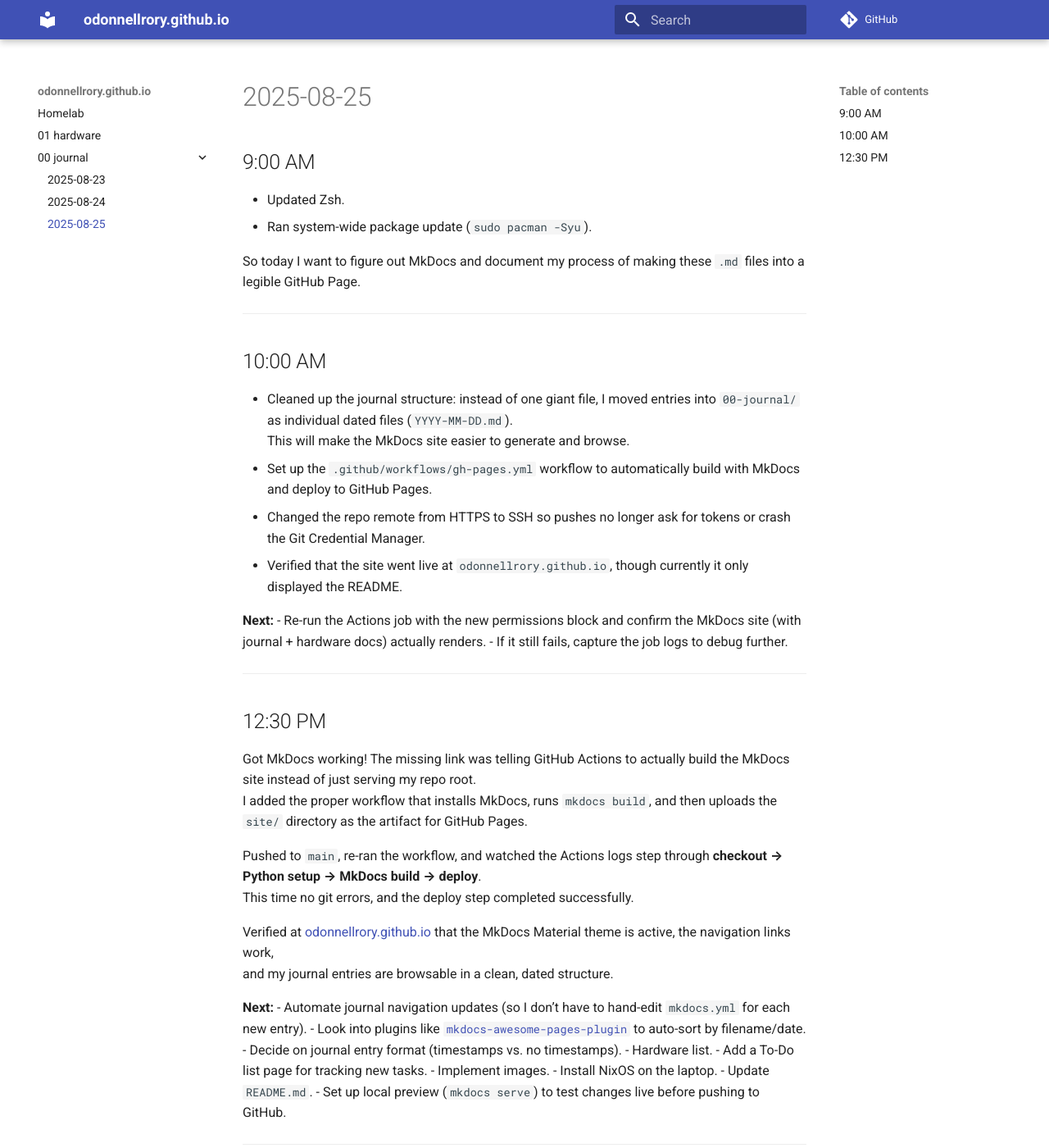
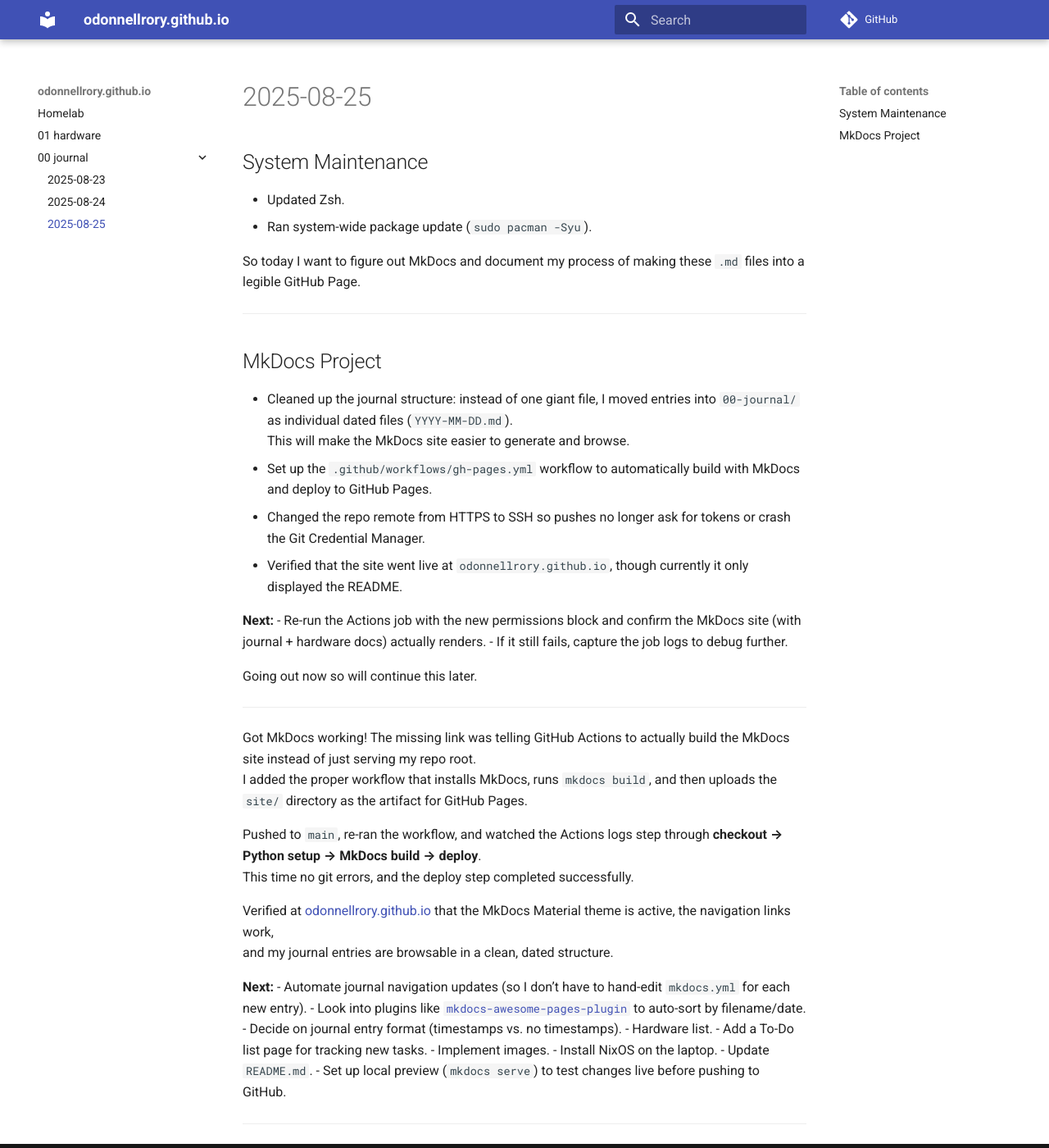
Before and after one commit to odonnellrory/odonnellrory.github.io, an MkDocs documentation site: the page built from docs/00-journal/2025-08-25.md, in a window 1280 px wide and 1400 px high. Shown: the whole window at 82% size. Built offline with MkDocs 1.6.1 and Material for MkDocs 9.7.7, drawn with Linux system fonts in a browser that asks for light colours; comment, search, counter and statistics services are not loaded.

Commit message:
edit journal

```diff
--- a/docs/00-journal/2025-08-25.md
+++ b/docs/00-journal/2025-08-25.md
@@ -1,6 +1,6 @@
 # 2025-08-25
 
-## 9:00 AM
+## System Maintenance
 - Updated Zsh.
 - Ran system-wide package update (`sudo pacman -Syu`).
 
@@ -8,7 +8,8 @@
 
 ---
 
-## 10:00 AM
+## MkDocs Project
+
 - Cleaned up the journal structure: instead of one giant file, I moved entries into `00-journal/` as individual dated files (`YYYY-MM-DD.md`).
   This will make the MkDocs site easier to generate and browse.
 - Set up the `.github/workflows/gh-pages.yml` workflow to automatically build with MkDocs and deploy to GitHub Pages.
@@ -19,9 +20,10 @@
 - Re-run the Actions job with the new permissions block and confirm the MkDocs site (with journal + hardware docs) actually renders.
 - If it still fails, capture the job logs to debug further.
 
+Going out now so will continue this later.
+
 ---
 
-## 12:30 PM
 Got MkDocs working! The missing link was telling GitHub Actions to actually build the MkDocs site instead of just serving my repo root.
 I added the proper workflow that installs MkDocs, runs `mkdocs build`, and then uploads the `site/` directory as the artifact for GitHub Pages.
 
```
